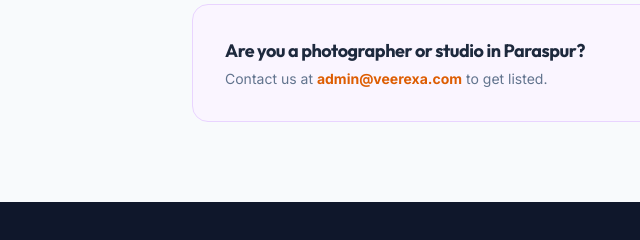
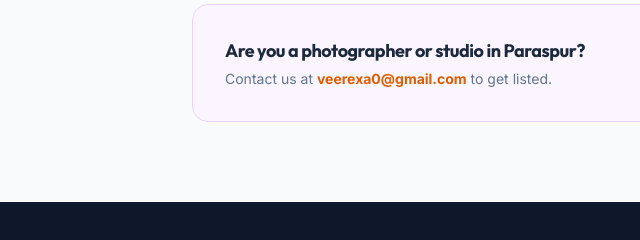
Before and after one commit to KapilDevPal/paraspur, a website built with Vite: page directory/wedding-photographers-paraspur.html in a window 1280 px wide. Shown: the part 1404-1644 px from the top of the page, 0-640 px from the left. Built offline with nearby package versions, Linux system fonts and the light colour scheme.

Commit message:
updated email addres

```diff
--- a/directory/agriculture.html
+++ b/directory/agriculture.html
@@ -96,7 +96,7 @@
 
         <div class="mt-16 text-center">
            <p class="text-slate-400 mb-6">Are you a local seed provider or equipment dealer?</p>
-           <a href="mailto:admin@veerexa.com" class="inline-block px-10 py-4 bg-green-600 text-white font-bold rounded-2xl hover:bg-green-700 transition">Register Your Shop</a>
+           <a href="mailto:veerexa0@gmail.com" class="inline-block px-10 py-4 bg-green-600 text-white font-bold rounded-2xl hover:bg-green-700 transition">Register Your Shop</a>
         </div>
       </div>
     </div>
--- a/directory/best-beauty-parlour-in-paraspur.html
+++ b/directory/best-beauty-parlour-in-paraspur.html
@@ -103,7 +103,7 @@
           <div class="bg-primary-50 rounded-2xl p-8 border border-primary-100 text-center">
              <h3 class="text-xl font-bold text-primary-900 mb-4">Are you a beauty professional in Paraspur?</h3>
              <p class="text-primary-800 mb-6">Reach thousands of local customers by listing your salon or makeup studio here.</p>
-             <a href="mailto:admin@veerexa.com" class="inline-block px-8 py-3 bg-primary-600 text-white font-bold rounded-xl hover:bg-primary-700 transition shadow-lg shadow-primary-200">List Your Business</a>
+             <a href="mailto:veerexa0@gmail.com" class="inline-block px-8 py-3 bg-primary-600 text-white font-bold rounded-xl hover:bg-primary-700 transition shadow-lg shadow-primary-200">List Your Business</a>
           </div>
         </div>
       </div>
--- a/directory/best-ladies-boutique-in-paraspur.html
+++ b/directory/best-ladies-boutique-in-paraspur.html
@@ -99,7 +99,7 @@
           <div class="bg-primary-50 rounded-2xl p-8 border border-primary-100 text-center">
              <h3 class="text-xl font-bold text-primary-900 mb-4">Are you a boutique owner?</h3>
              <p class="text-primary-800 mb-6">List your designer store or tailoring shop here to attract more local customers.</p>
-             <a href="mailto:admin@veerexa.com" class="inline-block px-8 py-3 bg-primary-600 text-white font-bold rounded-xl hover:bg-primary-700 transition shadow-lg shadow-primary-200">List Your Store</a>
+             <a href="mailto:veerexa0@gmail.com" class="inline-block px-8 py-3 bg-primary-600 text-white font-bold rounded-xl hover:bg-primary-700 transition shadow-lg shadow-primary-200">List Your Store</a>
           </div>
         </div>
       </div>
--- a/directory/bridal-makeup-in-paraspur.html
+++ b/directory/bridal-makeup-in-paraspur.html
@@ -96,7 +96,7 @@
           <div class="bg-primary-50 rounded-2xl p-8 border border-primary-100 text-center">
              <h3 class="text-xl font-bold text-primary-900 mb-4">Expert Bridal Artist in Paraspur?</h3>
              <p class="text-primary-800 mb-6">Showcase your bridal portfolio to hundreds of local families planning their big day. List your service here.</p>
-             <a href="mailto:admin@veerexa.com" class="inline-block px-8 py-3 bg-primary-600 text-white font-bold rounded-xl hover:bg-primary-700 transition shadow-lg shadow-primary-200">List Your Studio</a>
+             <a href="mailto:veerexa0@gmail.com" class="inline-block px-8 py-3 bg-primary-600 text-white font-bold rounded-xl hover:bg-primary-700 transition shadow-lg shadow-primary-200">List Your Studio</a>
           </div>
         </div>
       </div>
--- a/directory/clothing-shops-paraspur.html
+++ b/directory/clothing-shops-paraspur.html
@@ -129,9 +129,9 @@
           <div class="mt-8 pt-8 border-t border-slate-700 flex flex-col sm:flex-row items-center justify-between gap-4">
             <div>
               <p class="text-white font-bold mb-1">Want to add your shop?</p>
-              <p class="text-slate-400 text-sm">Email us at admin@veerexa.com</p>
+              <p class="text-slate-400 text-sm">Email us at veerexa0@gmail.com</p>
             </div>
-            <a href="mailto:admin@veerexa.com?subject=Add My Clothing Shop - Paraspur Directory" class="px-8 py-3 bg-primary-600 text-white font-bold rounded-xl hover:bg-primary-700 transition text-sm">Submit Your Shop →</a>
+            <a href="mailto:veerexa0@gmail.com?subject=Add My Clothing Shop - Paraspur Directory" class="px-8 py-3 bg-primary-600 text-white font-bold rounded-xl hover:bg-primary-700 transition text-sm">Submit Your Shop →</a>
           </div>
         </div>
       </div>
--- a/directory/local-startups.html
+++ b/directory/local-startups.html
@@ -59,7 +59,7 @@
             <h2 class="text-4xl font-display font-black mb-6">Made in Paraspur</h2>
             <p class="text-slate-400 text-lg mb-10 max-w-xl mx-auto">Have you built something amazing? Whether you're a student, a girl entrepreneur, or a creative adult, we want to feature you here for free!</p>
             <div class="flex flex-col sm:flex-row items-center justify-center gap-4">
-               <a href="mailto:admin@veerexa.com" class="px-10 py-4 bg-primary-600 text-white font-bold rounded-2xl hover:bg-primary-700 transition">Apply for Listing</a>
+               <a href="mailto:veerexa0@gmail.com" class="px-10 py-4 bg-primary-600 text-white font-bold rounded-2xl hover:bg-primary-700 transition">Apply for Listing</a>
                <a href="/contact.html" class="px-10 py-4 border border-slate-700 text-slate-300 font-bold rounded-2xl hover:bg-white hover:text-slate-900 transition">Share Your Story</a>
             </div>
          </div>
--- a/directory/restaurants-paraspur.html
+++ b/directory/restaurants-paraspur.html
@@ -111,9 +111,9 @@
         <div class="mt-16 p-8 bg-orange-50 border border-orange-200 rounded-2xl flex flex-col sm:flex-row items-center justify-between gap-4">
           <div>
             <h3 class="text-lg font-bold text-slate-800 mb-1">Have information to add?</h3>
-            <p class="text-slate-500 text-sm">Email us at <a href="mailto:admin@veerexa.com" class="text-primary-600 font-bold hover:underline">admin@veerexa.com</a></p>
+            <p class="text-slate-500 text-sm">Email us at <a href="mailto:veerexa0@gmail.com" class="text-primary-600 font-bold hover:underline">veerexa0@gmail.com</a></p>
           </div>
-          <a href="mailto:admin@veerexa.com?subject=Add My Restaurant - Paraspur Directory" class="px-8 py-3 bg-orange-500 text-white font-bold rounded-xl hover:bg-orange-600 transition text-sm whitespace-nowrap">List Your Restaurant →</a>
+          <a href="mailto:veerexa0@gmail.com?subject=Add My Restaurant - Paraspur Directory" class="px-8 py-3 bg-orange-500 text-white font-bold rounded-xl hover:bg-orange-600 transition text-sm whitespace-nowrap">List Your Restaurant →</a>
         </div>
       </div>
     </div>
--- a/directory/transport-services-paraspur.html
+++ b/directory/transport-services-paraspur.html
@@ -48,7 +48,7 @@
                 </div>
               </div>
               <div class="md:w-40">
-                <a href="mailto:admin@veerexa.com?subject=Transport Inquiry - Singh Tour and Travels Paraspur" class="w-full py-3 bg-primary-600 text-white font-bold rounded-xl hover:bg-primary-700 transition block text-center text-sm">✉️ Inquire Now</a>
+                <a href="mailto:veerexa0@gmail.com?subject=Transport Inquiry - Singh Tour and Travels Paraspur" class="w-full py-3 bg-primary-600 text-white font-bold rounded-xl hover:bg-primary-700 transition block text-center text-sm">✉️ Inquire Now</a>
               </div>
             </div>
           </div>
@@ -70,22 +70,22 @@
                <div class="card p-6">
                  <h3 class="font-black text-slate-700 uppercase tracking-tighter text-sm mb-4">Shri Balaji Transport</h3>
                  <p class="text-xs text-slate-500 mb-4">Expert in local and long-distance goods transportation with competitive pricing.</p>
-                 <a href="mailto:admin@veerexa.com?subject=Transport Quote Request - Paraspur" class="text-[10px] font-black uppercase text-primary-600 hover:underline">✉️ Get Quote →</a>
+                 <a href="mailto:veerexa0@gmail.com?subject=Transport Quote Request - Paraspur" class="text-[10px] font-black uppercase text-primary-600 hover:underline">✉️ Get Quote →</a>
                </div>
                <div class="card p-6">
                  <h3 class="font-black text-slate-700 uppercase tracking-tighter text-sm mb-4">Kabir Transport</h3>
                  <p class="text-xs text-slate-500 mb-4">Reliable logistics partner for bulk materials and agricultural supply transport.</p>
-                 <a href="mailto:admin@veerexa.com?subject=Transport Quote Request - Paraspur" class="text-[10px] font-black uppercase text-primary-600 hover:underline">✉️ Get Quote →</a>
+                 <a href="mailto:veerexa0@gmail.com?subject=Transport Quote Request - Paraspur" class="text-[10px] font-black uppercase text-primary-600 hover:underline">✉️ Get Quote →</a>
                </div>
                <div class="card p-6">
                  <h3 class="font-black text-slate-700 uppercase tracking-tighter text-sm mb-4">Singh Transportation</h3>
                  <p class="text-xs text-slate-500 mb-4">Local shifting specialists with trained packers and movers in Paraspur region.</p>
-                 <a href="mailto:admin@veerexa.com?subject=Transport Quote Request - Paraspur" class="text-[10px] font-black uppercase text-primary-600 hover:underline">✉️ Get Quote →</a>
+                 <a href="mailto:veerexa0@gmail.com?subject=Transport Quote Request - Paraspur" class="text-[10px] font-black uppercase text-primary-600 hover:underline">✉️ Get Quote →</a>
                </div>
                <div class="card p-6">
                  <h3 class="font-black text-slate-700 uppercase tracking-tighter text-sm mb-4">Yadav Transport Service</h3>
                  <p class="text-xs text-slate-500 mb-4">General cargo and parcel service across Uttar Pradesh.</p>
-                 <a href="mailto:admin@veerexa.com?subject=Transport Quote Request - Paraspur" class="text-[10px] font-black uppercase text-primary-600 hover:underline">✉️ Get Quote →</a>
+                 <a href="mailto:veerexa0@gmail.com?subject=Transport Quote Request - Paraspur" class="text-[10px] font-black uppercase text-primary-600 hover:underline">✉️ Get Quote →</a>
                </div>
             </div>
           </div>
@@ -95,9 +95,9 @@
         <div class="mt-12 p-8 bg-blue-50 border border-blue-200 rounded-2xl flex flex-col sm:flex-row items-center justify-between gap-4">
           <div>
             <h3 class="text-lg font-bold text-slate-800 mb-1">Own a transport or travel business in Paraspur?</h3>
-            <p class="text-slate-500 text-sm">Email: <a href="mailto:admin@veerexa.com" class="text-primary-600 font-bold hover:underline">admin@veerexa.com</a></p>
+            <p class="text-slate-500 text-sm">Email: <a href="mailto:veerexa0@gmail.com" class="text-primary-600 font-bold hover:underline">veerexa0@gmail.com</a></p>
           </div>
-          <a href="mailto:admin@veerexa.com?subject=Add My Transport Service - Paraspur Directory" class="px-8 py-3 bg-blue-600 text-white font-bold rounded-xl hover:bg-blue-700 transition text-sm whitespace-nowrap">Get Listed Free →</a>
+          <a href="mailto:veerexa0@gmail.com?subject=Add My Transport Service - Paraspur Directory" class="px-8 py-3 bg-blue-600 text-white font-bold rounded-xl hover:bg-blue-700 transition text-sm whitespace-nowrap">Get Listed Free →</a>
         </div>
       </div>
     </div>
--- a/directory/wedding-photographers-paraspur.html
+++ b/directory/wedding-photographers-paraspur.html
@@ -40,7 +40,7 @@
               <h2 class="text-2xl font-bold text-slate-800 mb-2 group-hover:text-primary-600 transition">Hari Om Films & Studio</h2>
               <p class="text-sm text-slate-600 mb-6 leading-relaxed">Experts in wedding cinematography, candid photography, and professional video editing. Highly recommended for premium events.</p>
               <div class="flex flex-col gap-3">
-                <a href="mailto:admin@veerexa.com?subject=Photography Inquiry - Hari Om Films Paraspur" class="w-full py-3 bg-slate-900 text-white font-bold rounded-xl hover:bg-primary-600 transition text-center text-sm">✉️ Contact for Booking</a>
+                <a href="mailto:veerexa0@gmail.com?subject=Photography Inquiry - Hari Om Films Paraspur" class="w-full py-3 bg-slate-900 text-white font-bold rounded-xl hover:bg-primary-600 transition text-center text-sm">✉️ Contact for Booking</a>
                 <a href="https://www.google.com/maps/search/Hari+Om+Films+Studio+Paraspur+Gonda" target="_blank" class="w-full py-2.5 border border-slate-200 text-slate-600 font-bold rounded-xl hover:border-primary-600 transition text-center text-sm">📍 View on Map</a>
               </div>
             </div>
@@ -56,7 +56,7 @@
               <h2 class="text-2xl font-bold text-slate-800 mb-2 group-hover:text-primary-600 transition">Sangam Studio Paraspur</h2>
               <p class="text-sm text-slate-600 mb-6 leading-relaxed">A long-standing photo studio in Paraspur known for its digital photo mixing, traditional wedding shots, and quick delivery.</p>
               <div class="flex flex-col gap-3">
-                <a href="mailto:admin@veerexa.com?subject=Photography Inquiry - Sangam Studio Paraspur" class="w-full py-3 border border-slate-200 text-slate-600 font-bold rounded-xl hover:border-primary-600 transition text-center text-sm">✉️ Contact Studio</a>
+                <a href="mailto:veerexa0@gmail.com?subject=Photography Inquiry - Sangam Studio Paraspur" class="w-full py-3 border border-slate-200 text-slate-600 font-bold rounded-xl hover:border-primary-600 transition text-center text-sm">✉️ Contact Studio</a>
                 <a href="https://www.google.com/maps/search/Sangam+Studio+Paraspur+Gonda" target="_blank" class="w-full py-2.5 bg-slate-50 text-slate-500 font-bold rounded-xl hover:bg-primary-50 transition text-center text-sm">📍 Get Directions</a>
               </div>
             </div>
@@ -99,9 +99,9 @@
         <div class="mt-16 p-8 bg-purple-50 border border-purple-200 rounded-2xl flex flex-col sm:flex-row items-center justify-between gap-4">
           <div>
             <h3 class="text-lg font-bold text-slate-800 mb-1">Are you a photographer or studio in Paraspur?</h3>
-            <p class="text-slate-500 text-sm">Contact us at <a href="mailto:admin@veerexa.com" class="text-primary-600 font-bold hover:underline">admin@veerexa.com</a> to get listed.</p>
+            <p class="text-slate-500 text-sm">Contact us at <a href="mailto:veerexa0@gmail.com" class="text-primary-600 font-bold hover:underline">veerexa0@gmail.com</a> to get listed.</p>
           </div>
-          <a href="mailto:admin@veerexa.com?subject=Add My Photography Studio - Paraspur Directory" class="px-8 py-3 bg-purple-600 text-white font-bold rounded-xl hover:bg-purple-700 transition text-sm whitespace-nowrap">List Your Studio →</a>
+          <a href="mailto:veerexa0@gmail.com?subject=Add My Photography Studio - Paraspur Directory" class="px-8 py-3 bg-purple-600 text-white font-bold rounded-xl hover:bg-purple-700 transition text-sm whitespace-nowrap">List Your Studio →</a>
         </div>
       </div>
     </div>
--- a/directory/wedding-shopping-in-paraspur.html
+++ b/directory/wedding-shopping-in-paraspur.html
@@ -96,7 +96,7 @@
           <div class="bg-primary-50 rounded-2xl p-8 border border-primary-100 text-center">
              <h3 class="text-xl font-bold text-primary-900 mb-4">Planning a wedding in Paraspur?</h3>
              <p class="text-primary-800 mb-6">Discover more local services like catering, decoration, and venues in our comprehensive directory.</p>
-             <a href="mailto:admin@veerexa.com" class="inline-block px-8 py-3 bg-primary-600 text-white font-bold rounded-xl hover:bg-primary-700 transition shadow-lg shadow-primary-200">List Your Wedding Service</a>
+             <a href="mailto:veerexa0@gmail.com" class="inline-block px-8 py-3 bg-primary-600 text-white font-bold rounded-xl hover:bg-primary-700 transition shadow-lg shadow-primary-200">List Your Wedding Service</a>
           </div>
         </div>
       </div>
--- a/paraspur-market.html
+++ b/paraspur-market.html
@@ -520,7 +520,7 @@
     <section class="text-center py-12 border-t border-slate-200">
       <h2 class="text-3xl font-display font-black text-slate-800 mb-4">Is Your Shop Missing?</h2>
       <p class="text-slate-500 max-w-lg mx-auto mb-8">We're building the most complete business directory for Paraspur. Get your shop listed here for free and reach local customers.</p>
-      <a href="mailto:admin@veerexa.com?subject=Add my shop to Paraspur Market List" class="inline-block px-10 py-4 bg-primary-600 text-white font-bold rounded-2xl hover:bg-primary-700 transition">Submit Your Shop Details</a>
+      <a href="mailto:veerexa0@gmail.com?subject=Add my shop to Paraspur Market List" class="inline-block px-10 py-4 bg-primary-600 text-white font-bold rounded-2xl hover:bg-primary-700 transition">Submit Your Shop Details</a>
     </section>
 
   </main>
--- a/public/llms.txt
+++ b/public/llms.txt
@@ -5,7 +5,7 @@
 Paraspur.com is the official community directory for Paraspur Block in Gonda District, Uttar Pradesh, India.
 It covers schools, hospitals, colleges, temples, businesses, markets, politicians, and all 91 villages of Paraspur Block.
 
-**Contact:** admin@veerexa.com
+**Contact:** veerexa0@gmail.com
 **Location:** Paraspur, Gonda, Uttar Pradesh - PIN 271504
 **Sitemap:** https://paraspur.com/sitemap.xml
 
@@ -116,4 +116,4 @@ A: Paraspur market has Ram Gopal Kirana Store, Rajshree Electronics, Pardeep Jew
 ## Contact
 
 For information updates, business listings, or corrections:
-**Email:** admin@veerexa.com
+**Email:** veerexa0@gmail.com
--- a/src/components/layout.js
+++ b/src/components/layout.js
@@ -119,8 +119,8 @@ export const AdBanner = `
       <span class="bg-white/20 px-2 py-0.5 rounded text-[10px] uppercase mr-2">Ad Placement</span>
       Want to promote your business or school here? Place your ad now!
     </p>
-    <a href="mailto:admin@veerexa.com" class="mt-2 md:mt-0 text-sm font-black underline hover:text-primary-100 transition">
-      Contact: admin@veerexa.com
+    <a href="mailto:veerexa0@gmail.com" class="mt-2 md:mt-0 text-sm font-black underline hover:text-primary-100 transition">
+      Contact: veerexa0@gmail.com
     </a>
   </div>
 </div>
```
